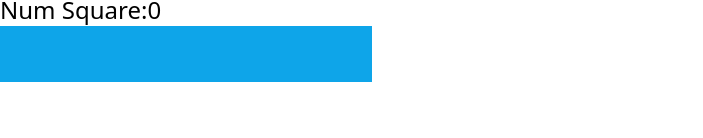
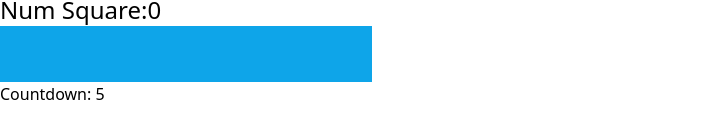
Before and after one commit to soAcademy/workshop-state-and-event, a React (Create React App) app: page / in a window 1280 px wide. Shown: the part 178-316 px from the top of the page, without its empty margins (0-703 px from the left). Built offline with nearby package versions, Linux system fonts and the light colour scheme.

Commit message:
feat: effect4 workshop

```diff
--- a/src/App.js
+++ b/src/App.js
@@ -4,6 +4,7 @@ import Effect1 from "./Effects/Effect1";
 import Effect2 from "./Effects/Effect2";
 import Effect1_1 from "./Effects/Effect1_1";
 import Effect3 from "./Effects/Effect3";
+import Effect4 from "./Effects/Effect4";
 
 function App() {
   return (
@@ -12,6 +13,7 @@ function App() {
       <Effect1_1 />
       <Effect2 />
       <Effect3 />
+      <Effect4 />
     </>
   );
 }
--- a/src/Effects/Effect4.js
+++ b/src/Effects/Effect4.js
@@ -4,7 +4,23 @@ import { useState, useEffect } from "react";
 // 4. สร้าง ตัวนับเวลาถอยหลัง (Countdown Timer) โดย ลดค่าลง ทีละ 1 วินาที มีค่าเริ่มต้น 10 วินาที โดยลดค่าลงน้อยสุด 1 วินาที ห้ามติดลบ
 
 const Effect4 = () => {
-  return <></>;
+  const [countdown, setCountdown] = useState(10);
+
+  useEffect(() => {
+    const interval = setInterval(() => {
+      setCountdown(countdown - 1);
+    }, 1000);
+    //countdown -1 per 1 sec
+    countdown > 1 || clearInterval(interval);
+    // true||true
+    //สั่งให้หยุดทำ ตอนที่เป็น 1
+    return () => clearInterval(interval);
+  }, [countdown]);
+
+  return (
+    <>
+      <p>Countdown: {countdown}</p>
+    </>
+  );
 };
-
 export default Effect4;
--- /dev/null
+++ b/src/Effects/Effect5.js
@@ -0,0 +1,27 @@
+import React from "react";
+import { useState, useEffect } from "react";
+import axios from "axios";
+
+// 5. ดึงข้อมูล API ผ่าน GET Method โดยใช้ axios จาก `https://api.sampleapis.com/coffee/hot` โดยดึงตั้งแต่โหลดหน้าเว็บ
+
+const Effect5 = () => {
+  const [data, setData] = useState("");
+
+  useEffect(() => {
+    axios({
+      method: "get",
+      url: "https://api.sampleapis.com/coffee/hot",
+    }).then((response) => {
+      console.log(response);
+      setData(response);
+    });
+  }, []);
+
+  return (
+    <>
+      <p>{JSON.stringify(data)}</p>
+    </>
+  );
+};
+
+export default Effect5;
```
